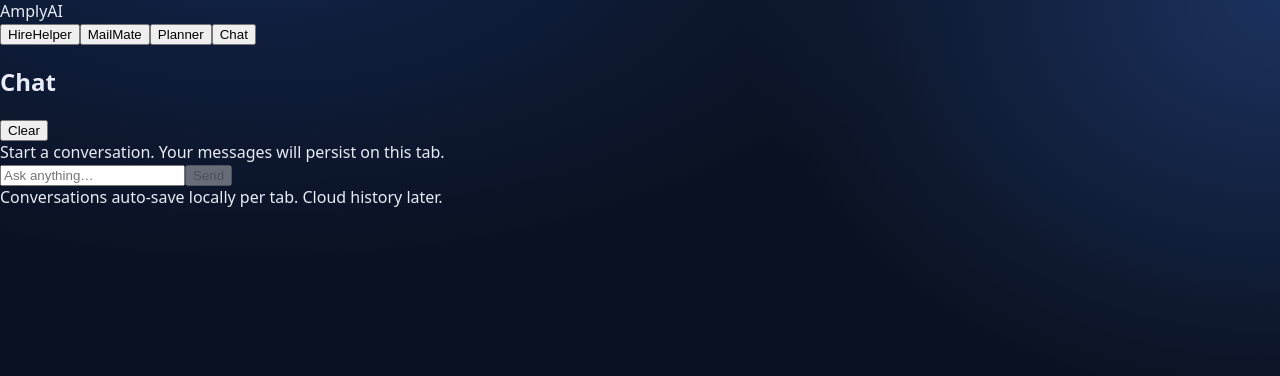
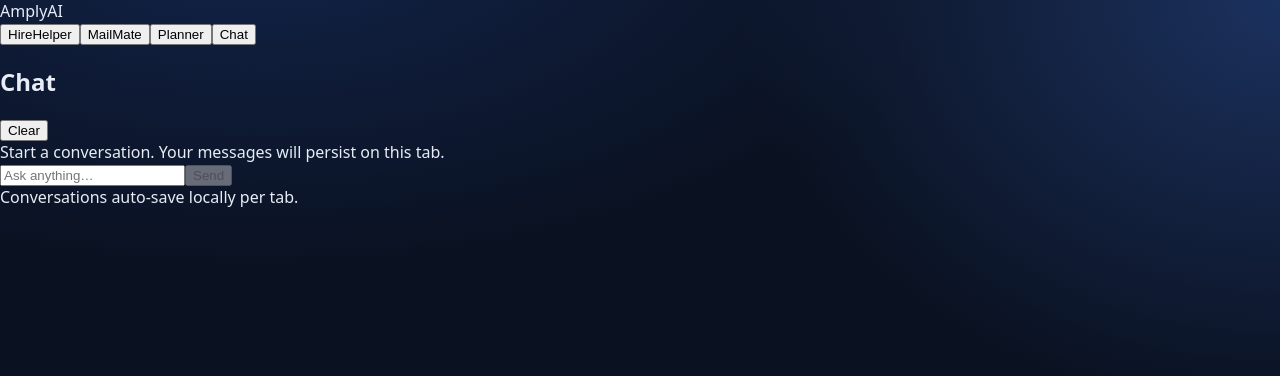
Before and after one commit to madevthevanthiran-maker/amplyai-chatbot, a Next.js app: page /app in a window 1280 px wide. Shown: the top 376 px of the page. Built offline with nearby package versions, Linux system fonts and the light colour scheme.

Commit message:
Update ChatPanel.jsx

```diff
--- a/components/ChatPanel.jsx
+++ b/components/ChatPanel.jsx
@@ -2,12 +2,7 @@
 import React from "react";
 import { loadMessages, saveMessages, clearMessages, newId } from "@/lib/persistedChat";
 
-export default function ChatPanel({
-  tabId,
-  systemPrompt,
-  apiPath = "/api/chat",
-  placeholder = "Type your message…",
-}) {
+export default function ChatPanel({ tabId, systemPrompt, apiPath = "/api/chat", placeholder = "Type your message…" }) {
   const [messages, setMessages] = React.useState([]);
   const [input, setInput] = React.useState("");
   const [loading, setLoading] = React.useState(false);
@@ -50,7 +45,7 @@ export default function ChatPanel({
       const modelContent =
         data?.content ?? data?.choices?.[0]?.message?.content ?? "Sorry, I didn’t catch that.";
       setMessages((curr) => [...curr, { id: newId(), role: "assistant", content: modelContent, ts: Date.now() }]);
-    } catch (e) {
+    } catch {
       setError("Something went wrong. Please try again.");
     } finally {
       setLoading(false);
@@ -71,9 +66,7 @@ export default function ChatPanel({
         <h2 className="text-lg font-semibold">{label}</h2>
         <div className="flex items-center gap-2">
           <button onClick={reset} className="text-sm px-3 py-1 rounded-lg border hover:bg-gray-50">Clear</button>
-          {error && (
-            <button onClick={retry} className="text-sm px-3 py-1 rounded-lg border hover:bg-gray-50">Retry</button>
-          )}
+          {error && <button onClick={retry} className="text-sm px-3 py-1 rounded-lg border hover:bg-gray-50">Retry</button>}
         </div>
       </div>
 
@@ -106,9 +99,7 @@ export default function ChatPanel({
         </button>
       </form>
 
-      <div className="text-xs text-gray-500">
-        Conversations auto-save locally per tab. Cloud history later.
-      </div>
+      <div className="text-xs text-gray-500">Conversations auto-save locally per tab.</div>
     </div>
   );
 }
```
